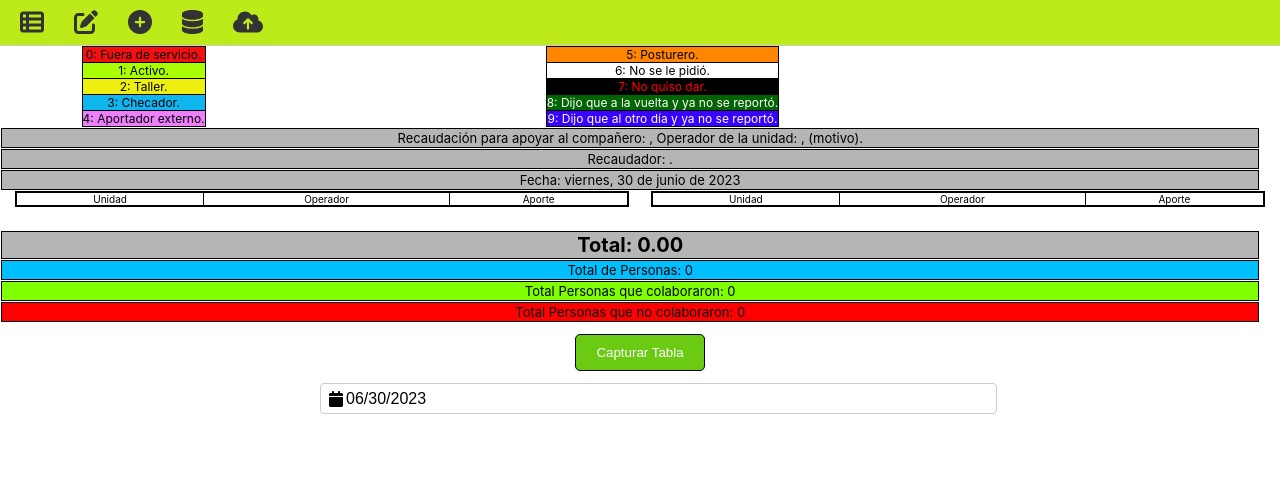
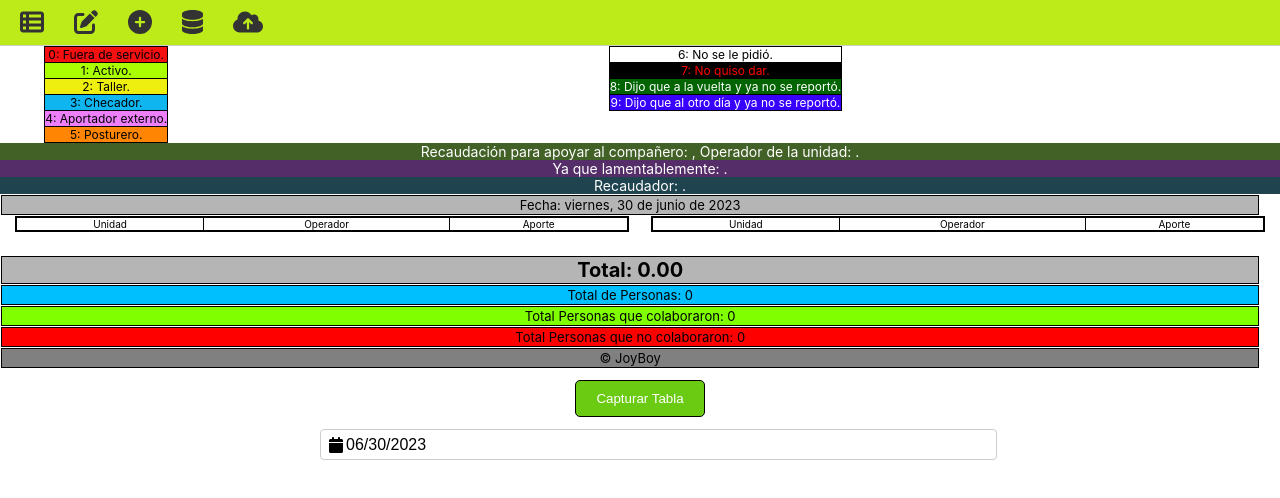
Before and after one commit to ingeabraham23/recaudacion, a React (Vite) app: page / in a window 1280 px wide. Shown: the top 498 px of the page. Built offline with nearby package versions, Linux system fonts and the light colour scheme.

Commit message:
lista nueva con unidad 17 y agregado el motivo de la cooperacion

```diff
--- a/src/arreglo.js
+++ b/src/arreglo.js
@@ -17,6 +17,7 @@ function Arreglo() {
     { unidad: "14", nombre: "Daniel", cooperacion: 0, estado: 6 },
     { unidad: "15", nombre: "Oscar", cooperacion: 0, estado: 6 },
     { unidad: "16", nombre: "Jose Luis", cooperacion: 0, estado: 6 },
+    { unidad: "17", nombre: "Noe", cooperacion: 0, estado: 6 },
     { unidad: "18", nombre: "Samuel", cooperacion: 0, estado: 6 },
     { unidad: "19", nombre: "Francisco", cooperacion: 0, estado: 6 },
     { unidad: "20", nombre: "Heriberto", cooperacion: 0, estado: 6 },
--- a/src/components/TablaEdicion.jsx
+++ b/src/components/TablaEdicion.jsx
@@ -6,9 +6,10 @@ import "./TablaEdicion.css";
 function TablaEdicion() {
   const [personas, setPersonas] = useState([]);
   const [encabezado, setEncabezado] = useState(
-    "Recaudación para apoyar al compañero: , Operador de la unidad: , (motivo)."
+    "Recaudación para apoyar al compañero: , Operador de la unidad: ."
   );
   const [recaudador, setRecaudador] = useState("Recaudador: .");
+  const [motivo, setMotivo] = useState("Ya que lamentablemente: .");
 
   useEffect(() => {
     async function fetchPersonas() {
@@ -22,6 +23,10 @@ function TablaEdicion() {
         const recauda = await db.recaudador.get(1);
         if (recauda) {
           setRecaudador(recauda.texto);
+        }
+        const motivo = await db.motivo.get(1);
+        if (motivo) {
+          setMotivo(motivo.texto);
         }
       } catch (error) {
         console.error(
@@ -74,6 +79,22 @@ function TablaEdicion() {
     }
   };
 
+  const handleMotivoChange = async (event) => {
+    const texto = event.target.value;
+    setMotivo(texto);
+
+    try {
+      await db.motivo.clear();
+      await db.motivo.put({ id: 1, texto });
+      console.log("Motivo guardado en la tabla de Dexie");
+    } catch (error) {
+      console.error(
+        "Error al guardar el motivo en la tabla de Dexie:",
+        error
+      );
+    }
+  };
+
   const handleDelete = (index) => {
     const updatedPersonas = [...personas];
     updatedPersonas.splice(index, 1);
@@ -90,10 +111,83 @@ function TablaEdicion() {
     }
   };
 
+
   return (
     <div>
       <br></br>
       <br></br>
+      {/* LEYENDA DE COLORES */}
+      <div
+        style={{
+          width: "98%",
+          margin: "0 auto",
+          display: "flex",
+          justifyContent: "space-between", // una a la izquierda y otra a la derecha
+          alignItems: "flex-start",
+        }}
+      >
+        <table
+          style={{
+            width: "40%",
+            display: "inline-block",
+            verticalAlign: "top",
+            border: 0,
+            tableLayout: "fixed",   // 👈 fuerza el ancho
+          }}
+        >
+          <tbody>
+            <tr style={{ backgroundColor: "#F41010" }}>
+              <td style={{ fontSize: "12px" }}>0: Fuera de servicio.</td>
+            </tr>
+            <tr style={{ backgroundColor: "#AAFF00" }}>
+              <td style={{ fontSize: "12px" }}>1: Activo.</td>
+            </tr>
+            <tr style={{ backgroundColor: "#EFEF0F" }}>
+              <td style={{ fontSize: "12px" }}>2: Taller.</td>
+            </tr>
+            <tr style={{ backgroundColor: "#0FB5EF" }}>
+              <td style={{ fontSize: "12px" }}>3: Checador.</td>
+            </tr>
+            <tr style={{ backgroundColor: "#ED7FFA" }}>
+              <td style={{ fontSize: "12px" }}>4: Aportador externo.</td>
+            </tr>
+            <tr style={{ backgroundColor: "#FF8503" }}>
+              <td style={{ fontSize: "12px" }}>5: Posturero.</td>
+            </tr>
+          </tbody>
+        </table>
+
+        <table
+          style={{
+            width: "50%",
+            display: "inline-block",
+            verticalAlign: "top",
+            border: 0,
+            tableLayout: "fixed",   // 👈 fuerza el ancho
+          }}
+        >
+          <tbody>
+
+
+            <tr style={{ backgroundColor: "white" }}>
+              <td style={{ fontSize: "12px" }}>6: No se le pidió.</td>
+            </tr>
+            <tr style={{ backgroundColor: "black", color: "red" }}>
+              <td style={{ fontSize: "12px" }}>7: No quiso dar.</td>
+            </tr>
+            <tr style={{ backgroundColor: "DarkGreen", color: "white" }}>
+              <td style={{ fontSize: "12px" }}>
+                8: Dijo que a la vuelta y ya no se reportó.
+              </td>
+            </tr>
+            <tr style={{ backgroundColor: "#3700ff", color: "white" }}>
+              <td style={{ fontSize: "12px" }}>
+                9: Dijo que al otro día y ya no se reportó.
+              </td>
+            </tr>
+          </tbody>
+        </table>
+      </div>
       <div className="container-encabezado">
         <label htmlFor="encabezadoInput"></label>
         <textarea
@@ -101,6 +195,17 @@ function TablaEdicion() {
           id="encabezadoInput"
           value={encabezado}
           onChange={handleEncabezadoChange}
+          rows={4} // Puedes ajustar el número de filas según tus necesidades
+        />
+
+      </div>
+      <div className="container-encabezado">
+        <label htmlFor="encabezadoInput"></label>
+        <textarea
+          className="input-encabezado"
+          id="motivoInput"
+          value={motivo}
+          onChange={handleMotivoChange}
           rows={4} // Puedes ajustar el número de filas según tus necesidades
         />
 
--- a/src/components/TablaPresentacion.jsx
+++ b/src/components/TablaPresentacion.jsx
@@ -22,9 +22,10 @@ function TablaPresentacion() {
   };
   const [personas, setPersonas] = useState([]);
   const [encabezado, setEncabezado] = useState(
-    "Recaudación para apoyar al compañero: , Operador de la unidad: , (motivo)."
+    "Recaudación para apoyar al compañero: , Operador de la unidad: ."
   );
   const [recaudador, setRecaudador] = useState("Recaudador: .");
+  const [motivo, setMotivo] = useState("Ya que lamentablemente: .");
   const containerRef = useRef(null);
 
   const fechaActual = new Date(); // Obtiene la fecha actual
@@ -71,9 +72,25 @@ function TablaPresentacion() {
       }
     }
 
+    async function fetchMotivo() {
+      try {
+        const data = await db.motivo.toArray();
+        if (data.length > 0) {
+          setMotivo(data[0].texto);
+        }
+      } catch (error) {
+        console.error(
+          "Error al obtener el motivo de la tabla de Dexie:",
+          error
+        );
+      }
+    }
+
+
     fetchPersonas();
     fetchEncabezado();
     fetchRecaudador();
+    fetchMotivo();
     // eslint-disable-next-line react-hooks/exhaustive-deps
   }, []);
 
@@ -169,17 +186,17 @@ function TablaPresentacion() {
         <div
           style={{
             width: "98%",
-            margin: "0",
-            whiteSpace: "nowrap",   // evita salto de línea
-            textAlign: "center",
+            margin: "0 auto",
+            display: "flex",
+            justifyContent: "space-between", // una a la izquierda y otra a la derecha
+            alignItems: "flex-start",
           }}
         >
           <table
             style={{
-              width: "35%",
+              width: "40%",
               display: "inline-block",
               verticalAlign: "top",
-              marginRight: "2%",
               border: 0,
               tableLayout: "fixed",   // 👈 fuerza el ancho
             }}
@@ -200,6 +217,9 @@ function TablaPresentacion() {
               <tr style={{ backgroundColor: "#ED7FFA" }}>
                 <td style={{ fontSize: "12px" }}>4: Aportador externo.</td>
               </tr>
+              <tr style={{ backgroundColor: "#FF8503" }}>
+                <td style={{ fontSize: "12px" }}>5: Posturero.</td>
+              </tr>
             </tbody>
           </table>
 
@@ -214,9 +234,7 @@ function TablaPresentacion() {
           >
             <tbody>
 
-              <tr style={{ backgroundColor: "#FF8503" }}>
-                <td style={{ fontSize: "12px" }}>5: Posturero.</td>
-              </tr>
+
               <tr style={{ backgroundColor: "white" }}>
                 <td style={{ fontSize: "12px" }}>6: No se le pidió.</td>
               </tr>
@@ -239,8 +257,28 @@ function TablaPresentacion() {
 
 
         {/* ENCABEZADOS */}
-        <div className="container">{encabezado}</div>
-        <div className="container">{recaudador}</div>
+        <div style={{
+          color: "#ffffff",        // color de fuente
+          fontSize: "14px",        // tamaño de letra
+          backgroundColor: "#426126", // color de fondo
+          //fontWeight: "bold",         // grosor del texto
+          textAlign: "center",        // alineación centrada
+        }}>{encabezado}</div>
+        <div style={{
+          color: "#ffffff",        // color de fuente
+          fontSize: "14px",        // tamaño de letra
+          backgroundColor: "#552d68", // color de fondo
+          //fontWeight: "bold",         // grosor del texto
+          textAlign: "center",        // alineación centrada
+        }}>{motivo}</div>
+        <div style={{
+          color: "#ffffff",        // color de fuente
+          fontSize: "14px",        // tamaño de letra
+          backgroundColor: "#1f4450", // color de fondo
+          //fontWeight: "bold",         // grosor del texto
+          textAlign: "center",        // alineación centrada
+        }}>{recaudador}</div>
+
 
         <div className="container">
           Fecha: {fechaSeleccionada.toLocaleDateString("es-MX", opciones)}
@@ -333,6 +371,9 @@ function TablaPresentacion() {
         <div className="container-pie2" style={{ backgroundColor: "red" }}>
           Total Personas que no colaboraron: {personasSinCooperacion.length}
         </div>
+        <div className="container-pie2" style={{ backgroundColor: "gray" }}>
+          © JoyBoy
+        </div>
       </div>
 
       {/* BOTÓN Y CALENDARIO */}
--- a/src/db.js
+++ b/src/db.js
@@ -1,10 +1,11 @@
 import Dexie from "dexie";
 
 const database = new Dexie("MiBaseDeDatos");
-database.version(1).stores({
+database.version(2).stores({
   personas: "++id, unidad, nombre, cooperacion, estado",
   encabezado: "++id, texto",
-  recaudador: "++id, texto"
+  recaudador: "++id, texto",
+  motivo: "++id, texto"
 });
 
 export default database;
```
